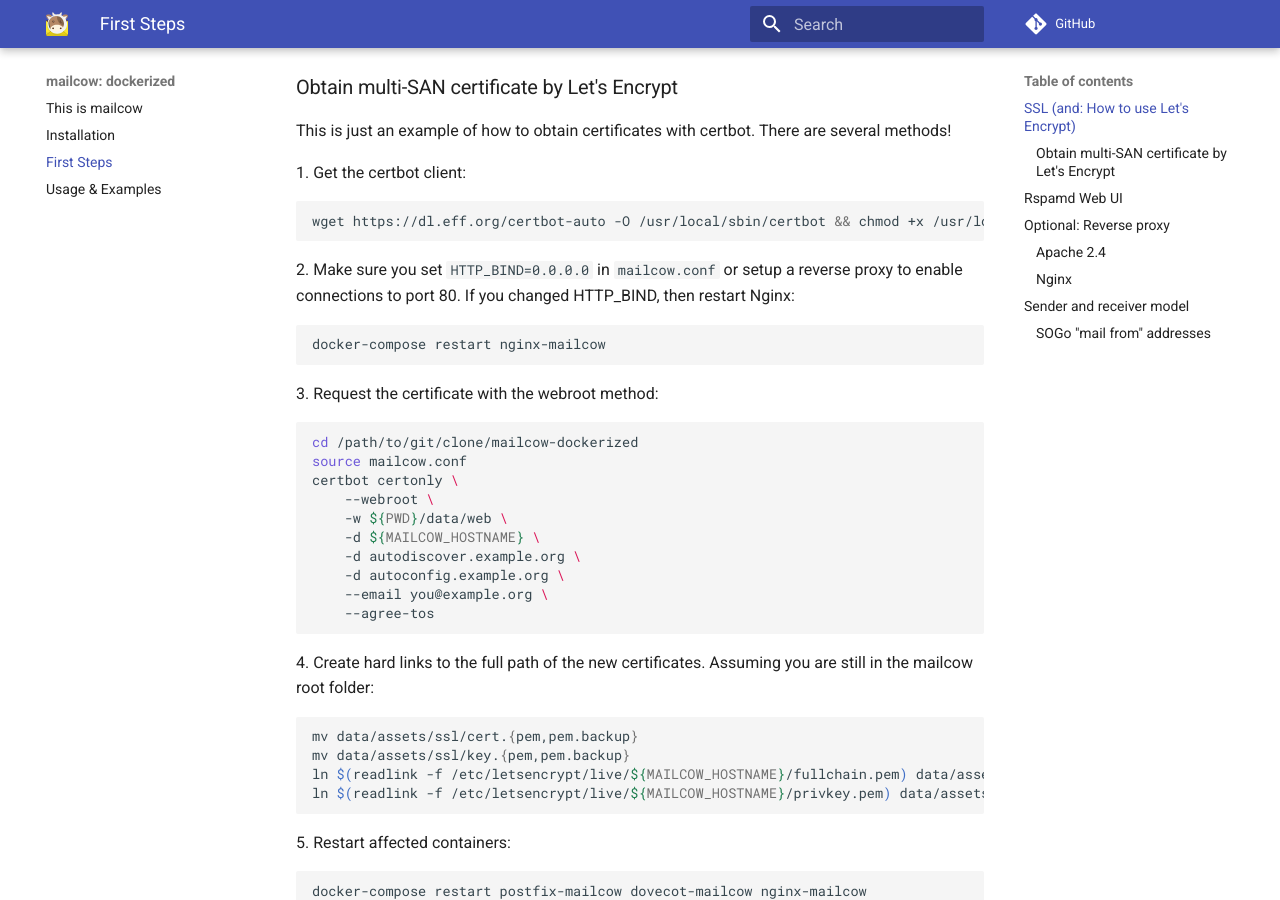
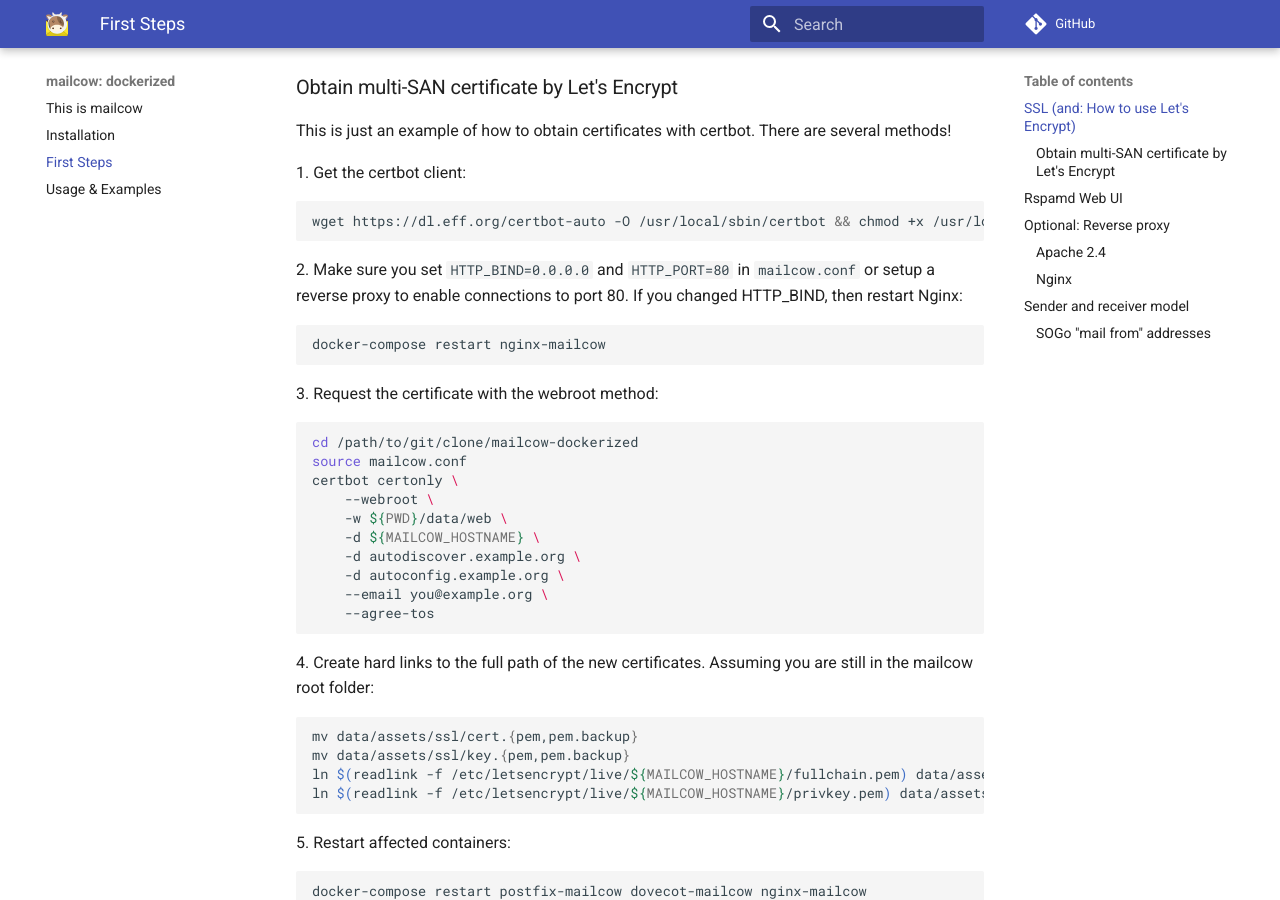
Before and after one commit to Imtiajrex/mailcow-dockerized, an MkDocs documentation site: the page built from docs/first_steps.md, in a window 1280 px wide and 900 px high, scrolled down 392 px. Built offline with MkDocs 1.6.1 and Material for MkDocs 9.7.7, drawn with Linux system fonts in a browser that asks for light colours; comment, search, counter and statistics services are not loaded; old or Windows-style settings are respelled for this version of MkDocs.

Commit message:
Update first_steps.md
too many issues with the setup, maybe adding a dedicated pointer to `HTTP_PORT=80` will help ...

````diff
--- a/docs/first_steps.md
+++ b/docs/first_steps.md
@@ -17,7 +17,7 @@
 wget https://dl.eff.org/certbot-auto -O /usr/local/sbin/certbot && chmod +x /usr/local/sbin/certbot
 ```
 
-2\. Make sure you set `HTTP_BIND=0.0.0.0` in `mailcow.conf` or setup a reverse proxy to enable connections to port 80. If you changed HTTP_BIND, then restart Nginx:
+2\. Make sure you set `HTTP_BIND=0.0.0.0` and `HTTP_PORT=80` in `mailcow.conf` or setup a reverse proxy to enable connections to port 80. If you changed HTTP_BIND, then restart Nginx:
 ``` bash
 docker-compose restart nginx-mailcow
 ```
````
